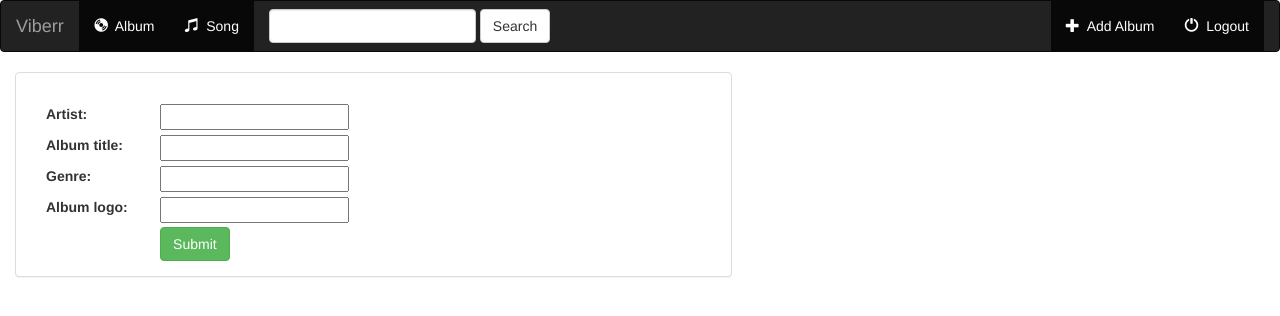
After one commit to inisharul121/website_with_generic_view, a Django app: page /music/album/add/ in a window 1280 px wide. The commit adds this page. Shown: the top 316 px of the page. Run offline with Django 3.2, Linux system fonts and the light colour scheme; some libraries are stand-ins or nearby versions.

Commit message:
first commit with generic view

```diff
--- a/music/models.py
+++ b/music/models.py
@@ -1,10 +1,14 @@
 from django.db import models
+from django.urls import reverse
 
 class Album(models.Model):
     artist=models.CharField(max_length=100)
     album_title=models.CharField(max_length=100)
     genre=models.CharField(max_length=100)
     album_logo=models.CharField(max_length=100)
+
+    def get_absolute_url(self):
+        return reverse('music:detail', kwargs={'pk': self.pk})
 
     def __str__(self):
         return self.artist + ' - ' + self.album_title
--- /dev/null
+++ b/music/templates/music/album_form.html
@@ -0,0 +1,33 @@
+
+{% extends 'music/base.html' %}
+{% block title %} Add a New Album {% endblock %}
+#{ block album_active %} Active { endblock %}
+{% block body %}
+<div class="container-fluid">
+    <div class="row">
+        <div class="col-sm-12 col-md-7">
+            <div class="panel panel-default">
+                <div class="panel-body">
+
+                    <form class="from-horizontal" action="" method="post" enctype="multipart/form-data">
+                        {% csrf_token %}
+                        {% include 'music/form-template.html' %}
+                        <div class="form-group">
+                            <div class="col-sm-offset-2 col-sm-10">
+                                <button type="submit" class="btn btn-success">Submit</button>
+                            </div>
+
+                        </div>
+
+                    </form>
+
+                </div>
+
+            </div>
+
+        </div>
+
+    </div>
+
+</div>
+{% endblock %}
--- a/music/templates/music/base.html
+++ b/music/templates/music/base.html
@@ -49,7 +49,7 @@
         </form>
         <ul class="nav navbar-nav navbar-right">
             <li class="active">
-                <a href="#">
+                <a href="{% url 'music:album-add' %}">
                     <span class="glyphicon glyphicon-plus" aria-hidden="true"></span>&nbsp; Add Album</a>
 
             </li>
--- /dev/null
+++ b/music/templates/music/form-template.html
@@ -0,0 +1,9 @@
+{% for field in form %}
+    <div class="form-group">
+    <div class="col-sm-offset-2 col-sm-10">
+        <span class="text-danger small">{{ field.errors }}</span>
+    </div>
+    <label class="control-label col-sm-2">{{ field.label_tag }}</label>
+    <div class="col-sm-10">{{ field }}</div>
+    </div>
+{% endfor %}
--- a/music/templates/music/index.html
+++ b/music/templates/music/index.html
@@ -1,10 +1,10 @@
 {% extends 'music/base.html' %}
 <title>{% block title %}Album Detail {% endblock %}</title>
 {% block body %}
-    {% if all_album %}
+    {% if all_albums %}
     <h3>This is my all albums</h3>
     <ul>
-        {% for album in all_album %}
+        {% for album in all_albums %}
             <li><a href="{% url 'music:detail' album.id %} ">{{album.album_title }}</a></li>
         {% endfor %}
     </ul>
--- a/music/urls.py
+++ b/music/urls.py
@@ -4,9 +4,12 @@ app_name='music'
 
 urlpatterns = [
     #/music/
-    path('',views.index, name='index' ),
+    path('',views.IndexView.as_view(), name='index' ),
     #/music/<album_id>
-    path('<int:album_id>/',views.detail, name='detail' ),
+    path('<int:pk>/',views.DetailView.as_view(), name='detail' ),
+    #/music/album/add/
+    path('album/add/',views.CreateAlbum.as_view(), name='album-add' ),
     #/music/<album_id>/favorite
     path('<int:album_id>/favorite/',views.favorite, name='favorite' ),
+
 ]
--- a/music/views.py
+++ b/music/views.py
@@ -1,13 +1,23 @@
 from django.shortcuts import render,get_object_or_404
-from .models import Album,Song
+from django.views.generic.edit import CreateView,UpdateView,DeleteView
+from django.views import generic
+from . models import Album,Song
 
-def index(request):
-    all_album=Album.objects.all()
-    return render(request, 'music/index.html',{'all_album': all_album})
+class IndexView(generic.ListView):
+    template_name = 'music/index.html'
+    context_object_name = 'all_albums'
 
-def detail(request,album_id):
-    album=get_object_or_404(Album, pk=album_id)
-    return render(request,'music/detail.html',{'album':album})
+    def get_queryset(self):
+        return Album.objects.all()
+
+class DetailView(generic.DetailView):
+    model = Album
+    template_name = 'music/detail.html'
+
+class CreateAlbum(CreateView):
+    model = Album
+    fields = ['artist','album_title','genre','album_logo']
+
 
 def favorite(request,album_id):
     album=get_object_or_404(Album,pk=album_id)
```
Also changed, not shown: db.sqlite3, music/templates/music/detail.html (line endings or trailing spaces).
